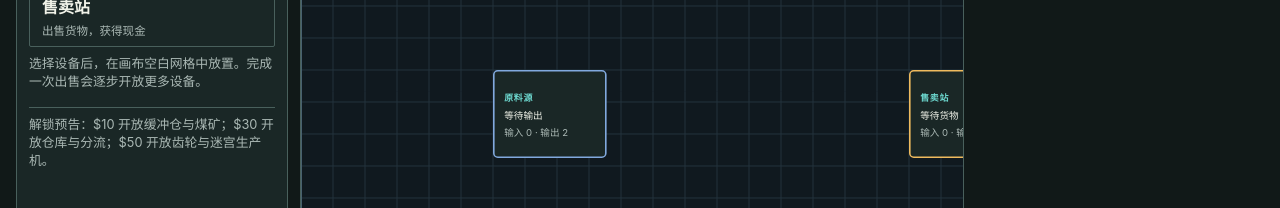
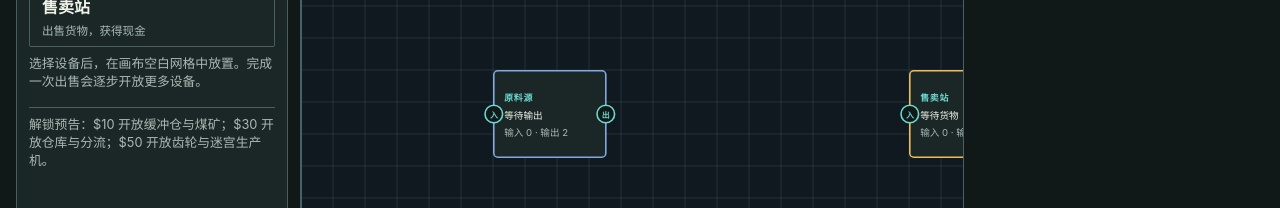
Before and after one commit to onovich/DontStopTheLine, a React (Vite) app in the folder apps/web/: page / in a window 1280 px wide. Shown: the part 319-527 px from the top of the page. Built offline with nearby package versions, Linux system fonts and the light colour scheme.

Commit message:
phase 7: add port-first connection affordances

```diff
--- a/apps/web/src/game/board.tsx
+++ b/apps/web/src/game/board.tsx
@@ -34,6 +34,7 @@ interface BoardProps {
   readonly connectFrom: string | null;
   readonly ui: BoardUiState;
   readonly onConnect: (from: string, to: string) => boolean;
+  readonly onConnectStart: (from: string) => void;
   readonly onMove: (nodeId: string, position: Point) => void;
   readonly onPlace: (position: Point) => void;
   readonly onSelect: (nodeId: string) => void;
@@ -45,6 +46,7 @@ export function Board({
   factory,
   mode,
   onConnect,
+  onConnectStart,
   onMove,
   onPlace,
   onSelect,
@@ -61,12 +63,13 @@ export function Board({
 
   const toWorld = (event: PointerEvent<HTMLDivElement>): Point =>
     screenToWorld(event.clientX, event.clientY, boardRef, camera);
+  const placementLegal = (point: Point): boolean => isPlacementLegal(point, ui.positions);
   const onPointerDown = (event: PointerEvent<HTMLDivElement>): void => {
     const target = event.target instanceof Element ? event.target : null;
     if (target?.closest('button') !== null) return;
     const world = toWorld(event);
     if (mode === 'place') {
-      if (isWithinBoard(world)) onPlace(snap(world));
+      if (placementLegal(world)) onPlace(snap(world));
       return;
     }
     event.currentTarget.setPointerCapture(event.pointerId);
@@ -153,11 +156,13 @@ export function Board({
         />
         {mode === 'place' && pointer !== null ? (
           <div
-            className={isWithinBoard(pointer) ? 'placement-ghost' : 'placement-ghost is-invalid'}
+            className={placementLegal(pointer) ? 'placement-ghost' : 'placement-ghost is-invalid'}
             style={{ left: snap(pointer).x, top: snap(pointer).y }}
           >
             <strong>{placementLabel}</strong>
-            <span>{isWithinBoard(pointer) ? '位置合法 · 不消耗现金' : '超出工厂边界'}</span>
+            <span>
+              {placementLegal(pointer) ? '位置合法 · 免费' : placementReason(pointer, ui.positions)}
+            </span>
           </div>
         ) : null}
         {Object.values(factory.nodes).map((node) => {
@@ -167,14 +172,17 @@ export function Board({
             drag?.nodeId === node.id && dragPosition !== null ? dragPosition : savedPosition;
           const selected = ui.selectedNodeId === node.id;
           return (
+            <div
+              className={`factory-node kind-${node.kind}${selected ? ' is-selected' : ''}`}
+              key={node.id}
+              style={{ left: position.x, top: position.y }}
+            >
               <button
                 aria-label={nodeLabel(node.kind)}
                 aria-pressed={selected}
-              className={`factory-node kind-${node.kind}${selected ? ' is-selected' : ''}`}
-              key={node.id}
+                className="node-body"
                 onClick={() => selectNode(node.id)}
                 onPointerDown={(event) => startDrag(event, node.id)}
-              style={{ left: position.x, top: position.y }}
                 type="button"
               >
                 <span aria-hidden="true" className="node-icon">
@@ -186,6 +194,33 @@ export function Board({
                   输入 {node.input.length + node.reserved} · 输出 {node.output.length}
                 </span>
               </button>
+              <button
+                aria-label={`连接到 ${nodeLabel(node.kind)} 的输入端`}
+                className="node-port node-port-input"
+                onClick={() => {
+                  if (connectFrom !== null && connectFrom !== node.id)
+                    onConnect(connectFrom, node.id);
+                }}
+                onPointerUp={() => {
+                  if (connectFrom !== null && connectFrom !== node.id)
+                    onConnect(connectFrom, node.id);
+                }}
+                type="button"
+              >
+                入
+              </button>
+              <button
+                aria-label={`从 ${nodeLabel(node.kind)} 的输出端开始连线`}
+                className="node-port node-port-output"
+                onPointerDown={(event) => {
+                  event.stopPropagation();
+                  onConnectStart(node.id);
+                }}
+                type="button"
+              >
+                出
+              </button>
+            </div>
           );
         })}
       </div>
@@ -323,6 +358,22 @@ function isWithinBoard(point: Point): boolean {
     point.y <= BOARD.height - NODE.height
   );
 }
+function isPlacementLegal(point: Point, positions: Readonly<Record<string, Point>>): boolean {
+  if (!isWithinBoard(point)) return false;
+  const candidate = snap(point);
+  return !Object.values(positions).some(
+    (position) =>
+      candidate.x < position.x + NODE.width &&
+      candidate.x + NODE.width > position.x &&
+      candidate.y < position.y + NODE.height &&
+      candidate.y + NODE.height > position.y,
+  );
+}
+function placementReason(point: Point, positions: Readonly<Record<string, Point>>): string {
+  return isWithinBoard(point) && !isPlacementLegal(point, positions)
+    ? '该位置已有设备'
+    : '超出工厂边界';
+}
 function line(
   context: CanvasRenderingContext2D,
   startX: number,
--- a/apps/web/src/game/game-app.tsx
+++ b/apps/web/src/game/game-app.tsx
@@ -187,6 +187,10 @@ export function GameApp() {
           factory={snapshot.factory}
           mode={snapshot.ui.mode}
           onConnect={connect}
+          onConnectStart={(nodeId) => {
+            setConnectFrom(nodeId);
+            session.setMode('select');
+          }}
           onMove={session.moveNode}
           onPlace={place}
           onSelect={select}
--- a/apps/web/src/styles.css
+++ b/apps/web/src/styles.css
@@ -278,20 +278,56 @@ button:disabled {
   }
 }
 .factory-node {
-  align-content: center;
-  appearance: none;
   background: var(--surface-module);
   border: 2px solid var(--line-etched);
   border-radius: var(--radius-panel);
   color: var(--ink-strong);
+  height: 110px;
+  position: absolute;
+  width: 142px;
+}
+.node-body {
+  align-content: center;
+  appearance: none;
+  background: transparent;
+  border: 0;
+  color: inherit;
   cursor: pointer;
   display: grid;
   gap: var(--space-1);
-  height: 110px;
+  height: 100%;
   padding: var(--space-3);
+  text-align: left;
+  width: 100%;
+}
+.node-port {
+  align-items: center;
+  background: var(--surface-deck);
+  border: 2px solid var(--signal-flow);
+  border-radius: 50%;
+  color: var(--signal-flow);
+  cursor: crosshair;
+  display: inline-flex;
+  font-size: 0.62rem;
+  font-weight: 800;
+  height: 1.5rem;
+  justify-content: center;
+  padding: 0;
   position: absolute;
-  text-align: left;
-  width: 142px;
+  top: calc(50% - 0.75rem);
+  width: 1.5rem;
+  z-index: 2;
+}
+.node-port-input {
+  left: -0.8rem;
+}
+.node-port-output {
+  right: -0.8rem;
+}
+.node-port:hover,
+.node-port:focus-visible {
+  background: var(--signal-flow);
+  color: var(--surface-deck);
 }
 .placement-ghost {
   background: color-mix(in srgb, var(--signal-flow) 18%, var(--surface-module));
```
Also changed, not shown: 1 other file (tests, documents, lock files or other folders). Lines whose indentation alone changed are shown as unchanged.
